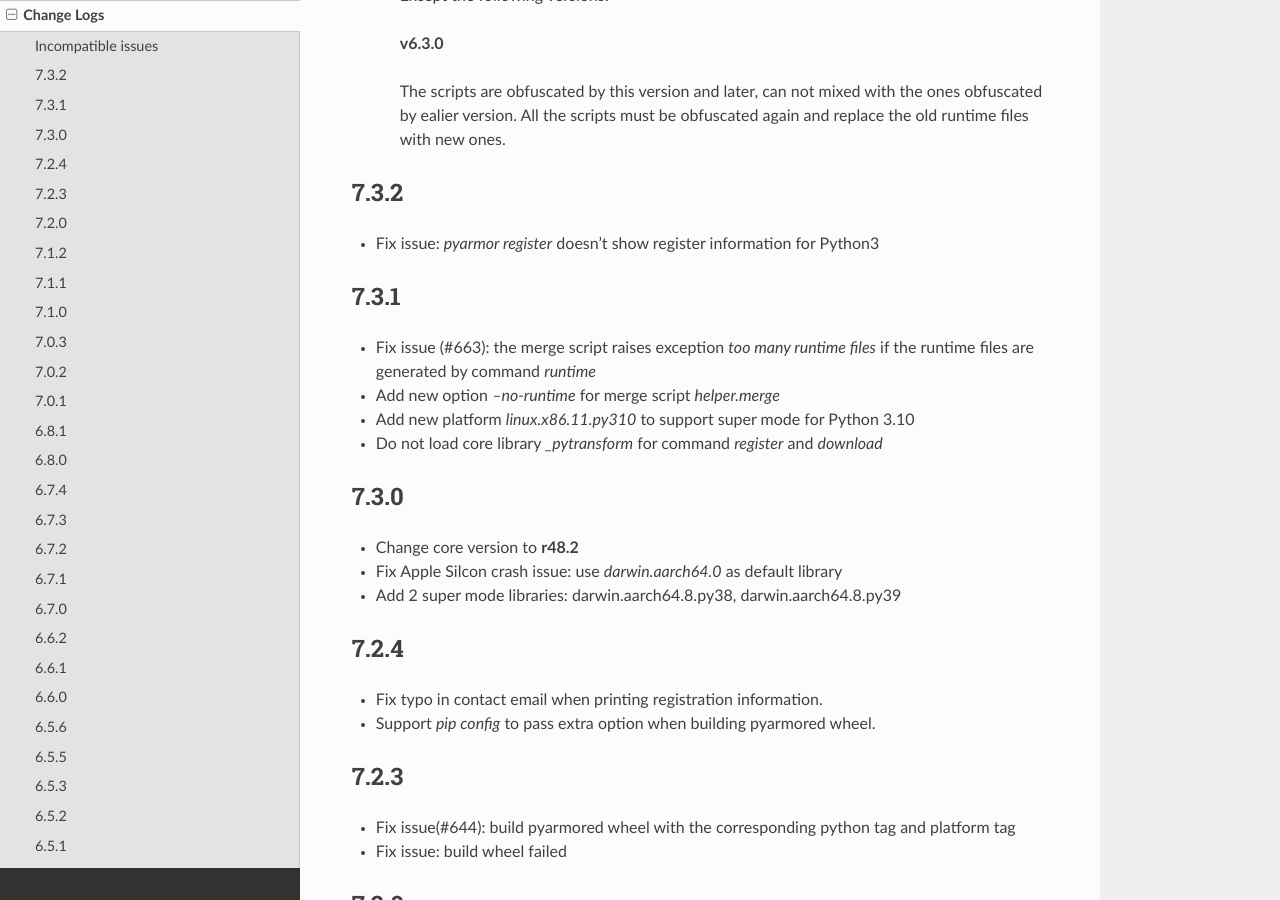
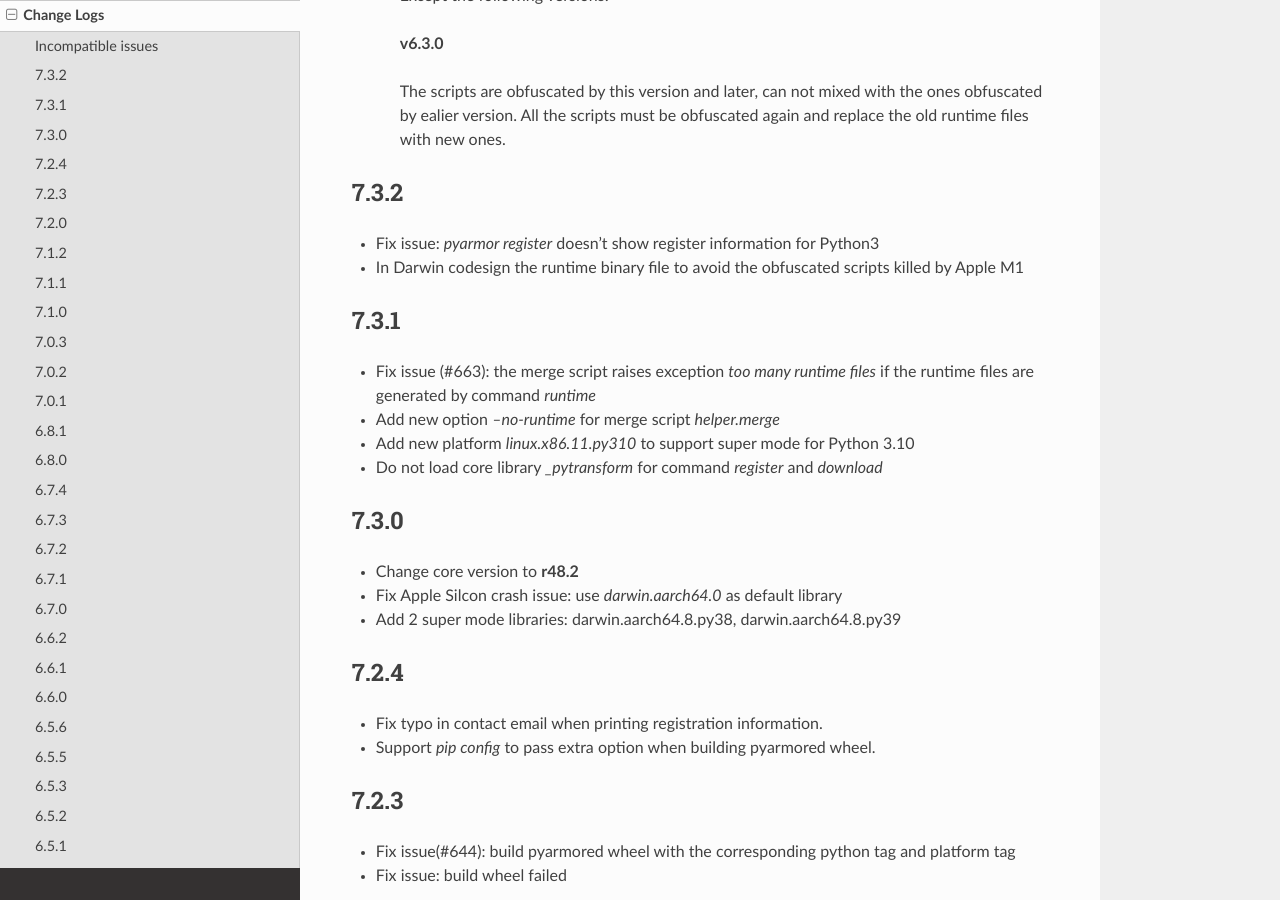
Before and after one commit to dashingsoft/pyarmor, a Sphinx documentation site: the page built from docs/change-logs.rst, in a window 1280 px wide and 900 px high, scrolled down 685 px. Built offline with Sphinx 7.4.7 and the Read the Docs theme 2.0.0, drawn with Linux system fonts in a browser that asks for light colours.

Commit message:
Add change log

```diff
--- a/docs/change-logs.rst
+++ b/docs/change-logs.rst
@@ -48,6 +48,8 @@
 7.3.2
 -----
 * Fix issue: `pyarmor register` doesn't show register information for Python3
+* In Darwin codesign the runtime binary file to avoid the obfuscated scripts
+  killed by Apple M1
 
 7.3.1
 -----
```
